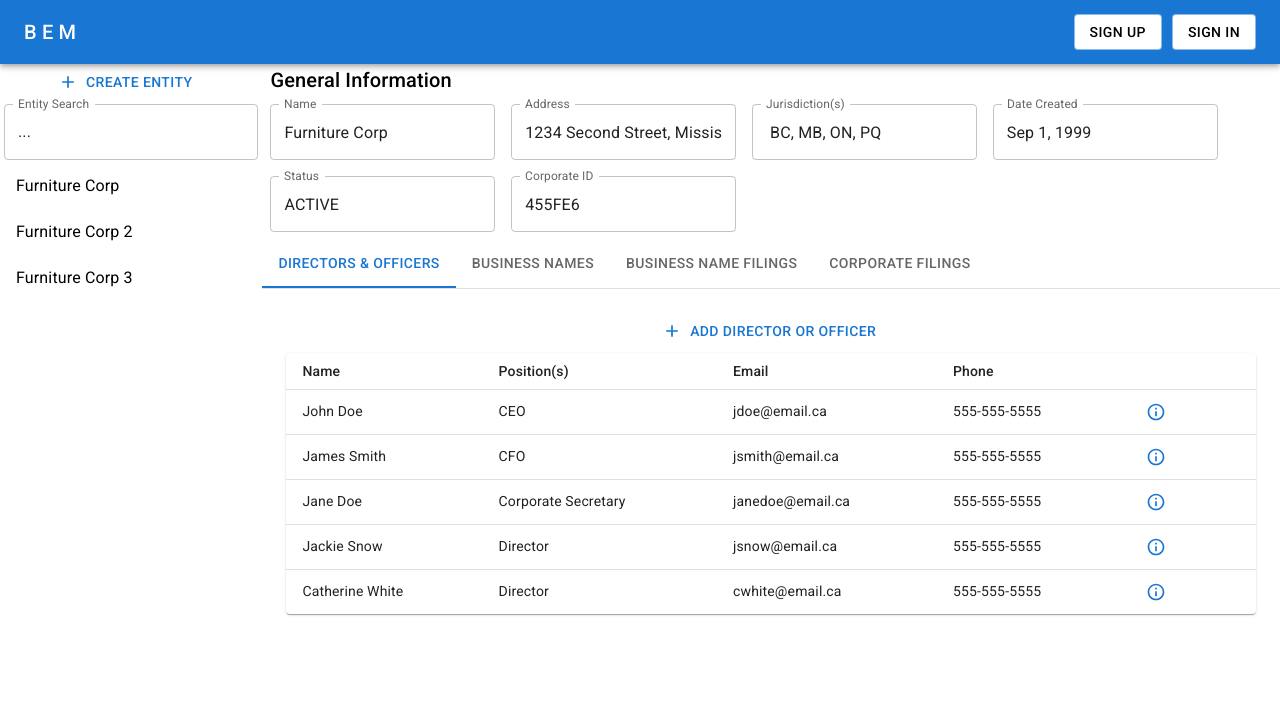
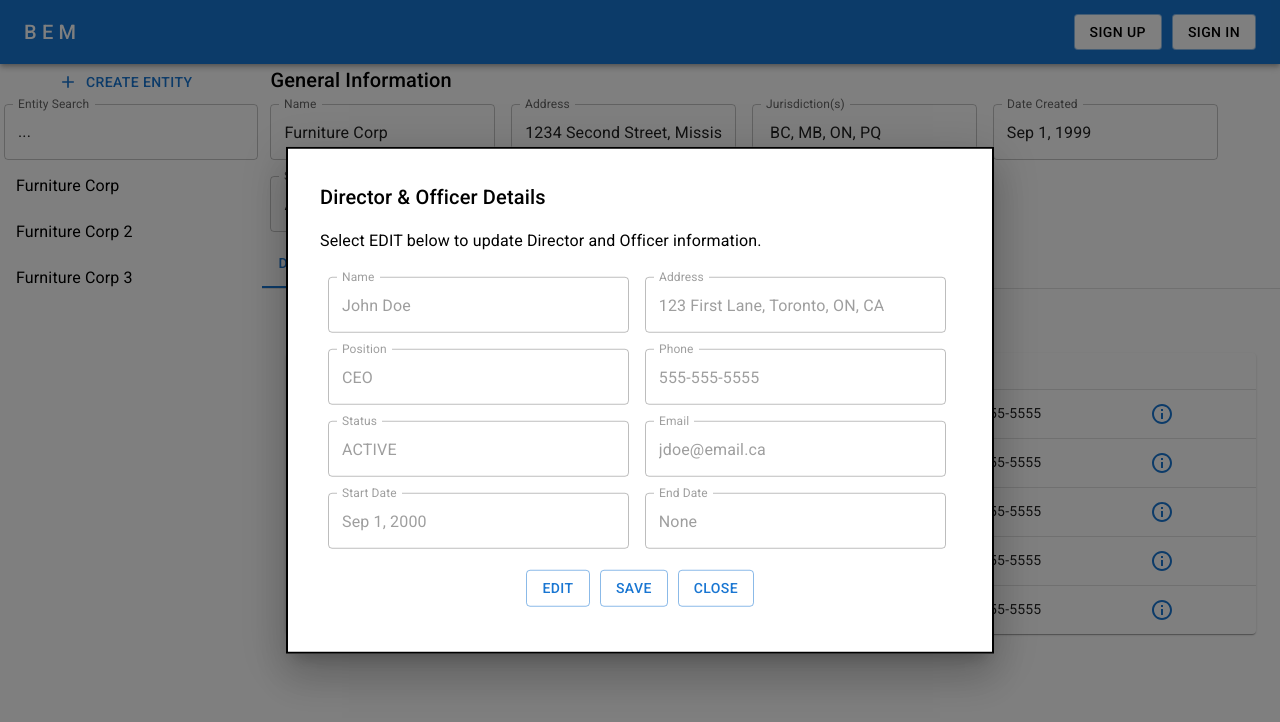
Before and after one commit to c-garraway/bem-client, a React (Create React App) app: page / in a window 1280 px wide. Both pictures are taken after a click on the button 1162 px from the left and 411 px from the top of the page. Shown: the top 722 px of the page. Built offline with nearby package versions, Linux system fonts and the light colour scheme.

Commit message:
added DO Modal

```diff
--- a/src/components/BNFList.jsx
+++ b/src/components/BNFList.jsx
@@ -32,7 +32,7 @@ export default function BNFList() {
         <TableBody>
           {rows.map((row) => (
             <TableRow
-              key={crypto.randomUUID}
+              key={crypto.randomUUID()}
               sx={{ '&:last-child td, &:last-child th': { border: 0 } }}
             >
               <TableCell component="th" scope="row">
--- a/src/components/BNList.jsx
+++ b/src/components/BNList.jsx
@@ -31,8 +31,9 @@ export default function BNList() {
         </TableHead>
         <TableBody>
           {rows.map((row) => (
+
             <TableRow
-              key={crypto.randomUUID}
+              key={crypto.randomUUID()}
               sx={{ '&:last-child td, &:last-child th': { border: 0 } }}
             >
               <TableCell component="th" scope="row">
--- a/src/components/CFList.jsx
+++ b/src/components/CFList.jsx
@@ -43,7 +43,7 @@ export default function CFList() {
         <TableBody>
           {rows.map((row) => (
             <TableRow
-              key={crypto.randomUUID}
+              key={crypto.randomUUID()}
               sx={{ '&:last-child td, &:last-child th': { border: 0 } }}
             >
               {/* <TableCell component="th" scope="row">
--- /dev/null
+++ b/src/components/DOInfo.jsx
@@ -0,0 +1,154 @@
+import * as React from 'react';
+import Box from '@mui/material/Box';
+import Button from '@mui/material/Button';
+import Typography from '@mui/material/Typography';
+import Modal from '@mui/material/Modal';
+import InfoOutlinedIcon from '@mui/icons-material/InfoOutlined';
+import { styled, TextField } from '@mui/material';
+import { useSelector } from "react-redux"
+import { selectCurrentEntity } from "../features/entityData/currentEntitySlice";
+//import { selectEntityData } from "../features/entityData/entityDataSlice";
+import {store} from '../app/store'
+
+const style = {
+  position: 'absolute',
+  top: '50%',
+  left: '50%',
+  transform: 'translate(-50%, -50%)',
+  width: '50%',
+  maxHeight: '80%',
+  bgcolor: 'background.paper',
+  border: '2px solid #000',
+  boxShadow: 24,
+  p: 4,
+};
+
+const StyledButton = styled(Button) ({
+    margin: 5,
+    /* '&:hover':{
+        backgroundColor: 'darkblue',
+        color: 'white',
+      }
+ */
+});
+
+
+export default function DOInfo({currentDOIndex}) {
+  const [open, setOpen] = React.useState(false);
+  const [disabled, setDisabled] = React.useState(true);
+  const handleOpen = () => setOpen(true);
+  const handleClose = () => {
+    setOpen(false);
+    setDisabled(true);
+};
+  const handleEdit = () => setDisabled(false);
+  const handleSave = () => setDisabled(true);
+
+  const entityIndex = useSelector(selectCurrentEntity);
+  const currentDO = store.getState().entityData[entityIndex].dO[currentDOIndex]
+
+  return (
+    <div>
+      <Button onClick={handleOpen}><InfoOutlinedIcon /></Button>
+      <Modal
+        open={open}
+        onClose={handleClose}
+        aria-labelledby="modal-modal-title"
+        aria-describedby="modal-modal-description"
+      >
+        <Box
+        sx={style}>
+          <Typography id="modal-modal-title" variant="h6" component="h2">
+            Director & Officer Details
+          </Typography>
+          <Typography id="modal-modal-description" sx={{ mt: 2, mb: 2 }}>
+            Select EDIT below to update Director and Officer information.
+          </Typography>
+          <Box
+            flex={1}
+            component="form"
+
+            sx={{ width: '100%', m: 'auto',
+            '& .MuiTextField-root': { m: 1, width: "47%"}}}
+            noValidate
+            autoComplete="off"
+            >
+            <div>
+                <TextField
+                disabled = {disabled}
+
+                /* {...edit = true ? 'disabled' : 'enabled'} */
+                id="outlined-required"
+                label="Name"
+                /* defaultValue="Furniture Corporation" */
+                value={currentDO.name}
+                />
+                <TextField
+                disabled = {disabled}
+                id="outlined-disabled"
+                label="Address"
+                value={currentDO.address}
+                />
+
+                <TextField
+                disabled = {disabled}
+                id="outlined-required"
+                label="Position"
+                value={currentDO.position}
+                />
+                <TextField
+                disabled = {disabled}
+                id="outlined-disabled"
+                label="Phone"
+                value={currentDO.phone}
+                />
+                <TextField
+                disabled = {disabled}
+                id="outlined-disabled"
+                label="Status"
+                value="ACTIVE"
+                />
+                <TextField
+                disabled = {disabled}
+                id="outlined-disabled"
+                label="Email"
+                value={currentDO.email}
+                />
+                <TextField
+                disabled = {disabled}
+                id="outlined-disabled"
+                label="Start Date"
+                value="Sep 1, 2000"
+                />
+                <TextField
+                disabled = {disabled}
+                id="outlined-disabled"
+                label="End Date"
+                value="None"
+                />
+            </div>
+        </Box>
+        <Box
+            m={1}
+            display="flex"
+            justifyContent= 'center'
+            alignItems="center"
+            >
+            <StyledButton
+            variant="outlined"
+            onClick={handleEdit}
+            >Edit</StyledButton>
+            <StyledButton
+            variant="outlined"
+            onClick={handleSave}
+            >Save</StyledButton>
+            <StyledButton
+            variant="outlined"
+            onClick={handleClose}
+            >Close</StyledButton>
+        </Box>
+        </Box>
+      </Modal>
+    </div>
+  );
+}
--- a/src/components/DOList.jsx
+++ b/src/components/DOList.jsx
@@ -6,16 +6,14 @@ import TableContainer from '@mui/material/TableContainer';
 import TableHead from '@mui/material/TableHead';
 import TableRow from '@mui/material/TableRow';
 import Paper from '@mui/material/Paper';
-import { Button } from '@mui/material';
-import InfoOutlinedIcon from '@mui/icons-material/InfoOutlined';
 import {store} from '../app/store'
 import { useSelector } from "react-redux"
 import { selectCurrentEntity } from "../features/entityData/currentEntitySlice";
+import DOInfo from "./DOInfo"
 
 
 export default function DOList() {
     const entityIndex = useSelector(selectCurrentEntity);
-
     const rows = store.getState().entityData[entityIndex].dO
 
   return (
@@ -31,9 +29,9 @@ export default function DOList() {
           </TableRow>
         </TableHead>
         <TableBody>
-          {rows.map((row) => (
+          {rows.map((row, index) => (
             <TableRow
-              key={crypto.randomUUID}
+              key={crypto.randomUUID()}
               sx={{ '&:last-child td, &:last-child th': { border: 0 } }}
             >
               <TableCell component="th" scope="row">
@@ -43,7 +41,9 @@ export default function DOList() {
               <TableCell >{row.email}</TableCell>
               <TableCell >{row.phone}</TableCell>
               <TableCell >
-                <Button startIcon={<InfoOutlinedIcon />}> </Button>
+                <DOInfo
+                currentDOIndex = {index}
+                />
               </TableCell>
             </TableRow>
           ))}
--- a/src/components/EntityDetails.jsx
+++ b/src/components/EntityDetails.jsx
@@ -2,7 +2,7 @@ import * as React from 'react';
 import PropTypes from 'prop-types';
 import Tabs from '@mui/material/Tabs';
 import Tab from '@mui/material/Tab';
-import Typography from '@mui/material/Typography';
+//import Typography from '@mui/material/Typography';
 import Box from '@mui/material/Box';
 import { Button } from '@mui/material';
 import { Add } from '@mui/icons-material';
@@ -25,7 +25,8 @@ function TabPanel(props) {
     >
       {value === index && (
         <Box sx={{ p: 3 }}>
-          <Typography>{children}</Typography>
+          <Box>{children}</Box>
+          {/* <Typography>{children}</Typography> */}
         </Box>
       )}
     </div>
--- a/src/components/Main.jsx
+++ b/src/components/Main.jsx
@@ -13,7 +13,6 @@ function Main() {
     >
     <EntityInfo/>
     <EntityDetails/>
-
     </Box>
     )
 }
```
Lines whose indentation alone changed are shown as unchanged.
